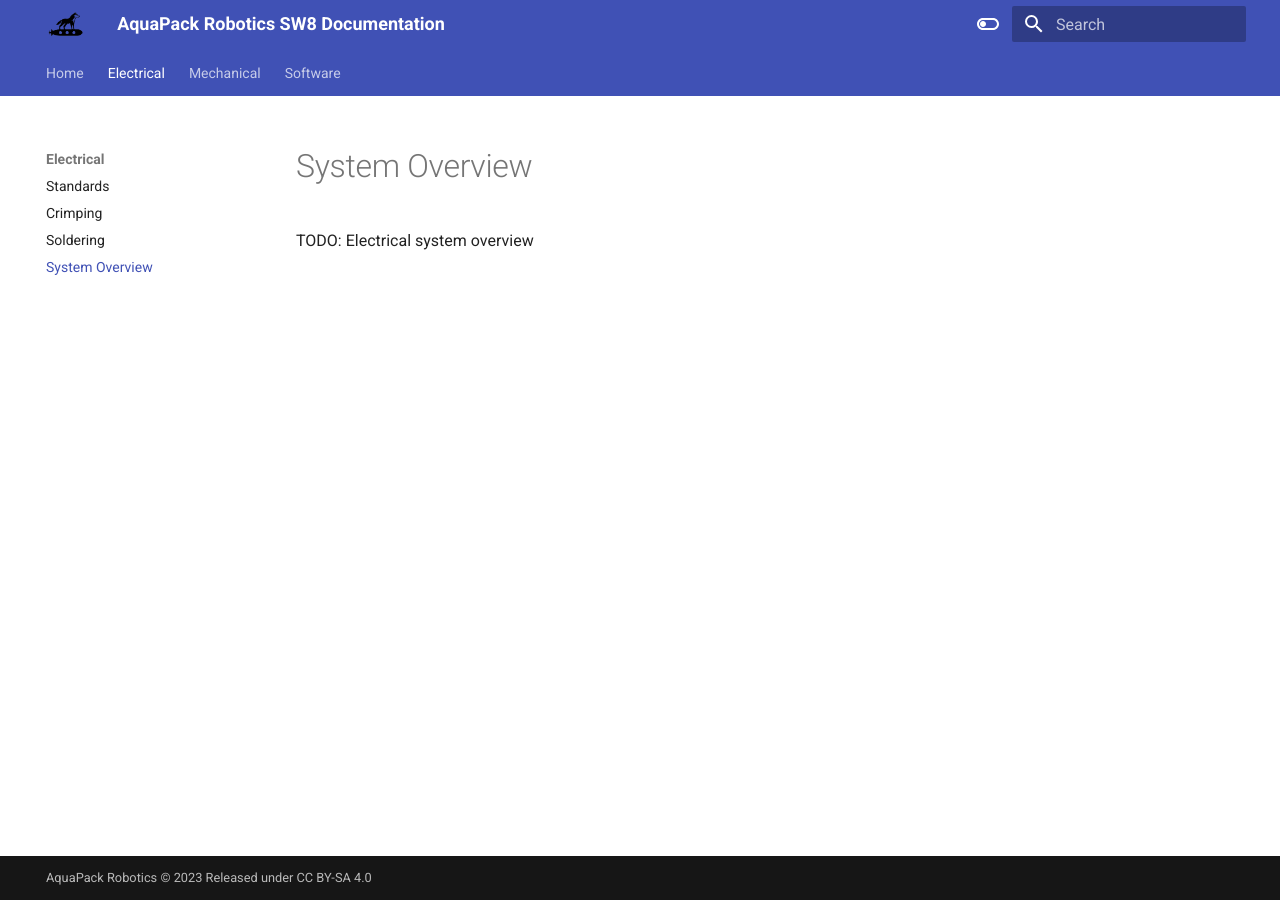
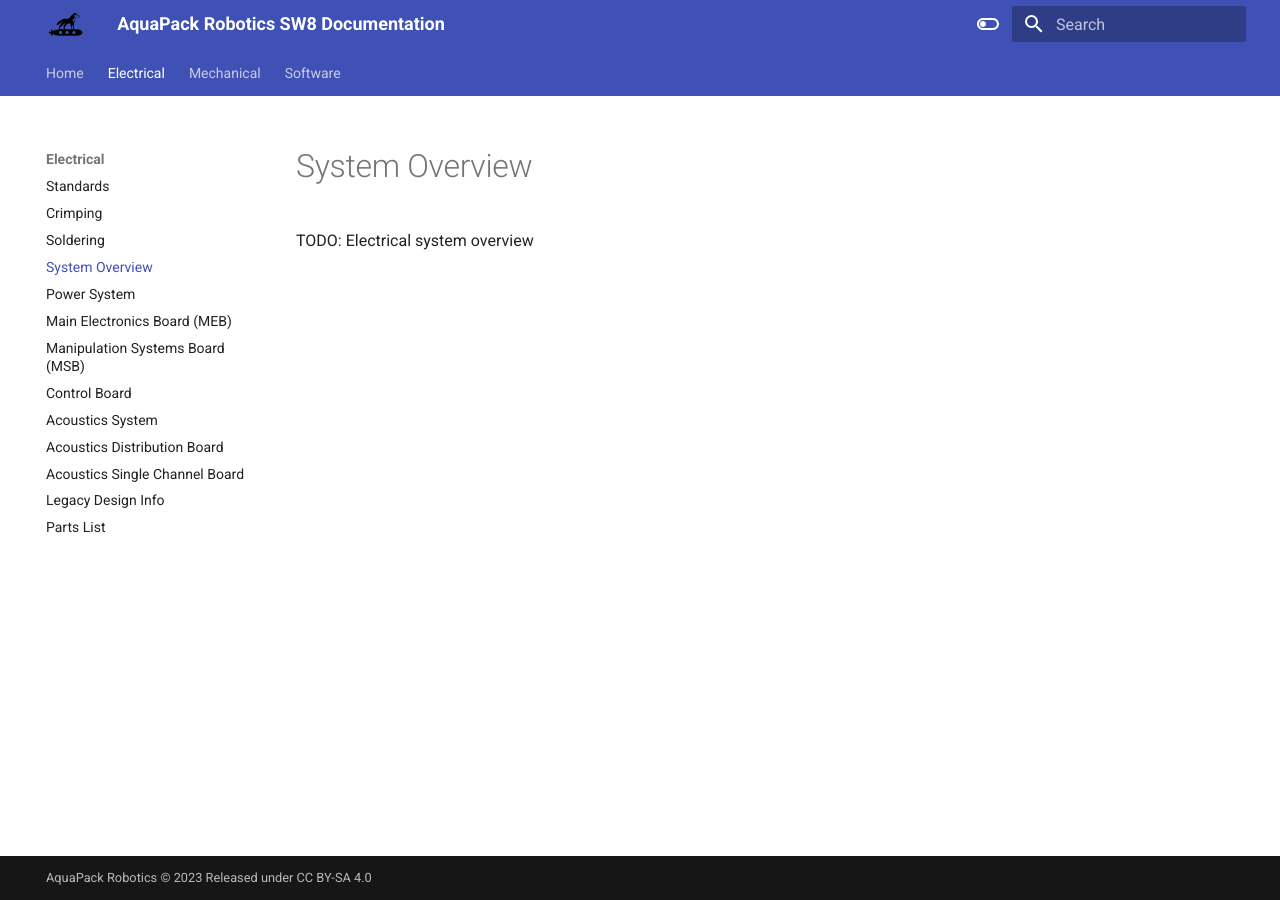
Before and after one commit to ncsurobotics/SW8-Documentation, an MkDocs documentation site: the page built from docs/electrical/overview.md, in a window 1280 px wide. Built offline with MkDocs 1.6.1 and Material for MkDocs 9.7.7, drawn with Linux system fonts in a browser that asks for light colours.

Commit message:
Add control board info

```diff
--- a/mkdocs.yml
+++ b/mkdocs.yml
@@ -28,6 +28,15 @@
     - Crimping: electrical/crimping.md
     - Soldering: electrical/soldering.md
     - System Overview: electrical/overview.md
+    - Power System: electrical/moab_power.md
+    - Main Electronics Board (MEB): electrical/meb.md
+    - Manipulation Systems Board (MSB): electrical/msb.md
+    - Control Board: electrical/controlboard.md
+    - Acoustics System: electrical/acoustics.md
+    - Acoustics Distribution Board: electrical/acoustics_dist.md
+    - Acoustics Single Channel Board: electrical/acoustics_single_chan.md
+    - Legacy Design Info: electrical/legacy.md
+    - Parts List: electrical/parts.md
   - Mechanical:
     - Overview: mechanical/overview.md
   - Software:
```
Also changed, not shown: docs/electrical/acoustics.md (added, +2 -0 lines), docs/electrical/acoustics_dist.md (added, +2 -0 lines), docs/electrical/acoustics_single_chan.md (added, +2 -0 lines), docs/electrical/controlboard.md (added, +17 -0 lines), docs/electrical/legacy.md (added, +27 -0 lines), docs/electrical/meb.md (added, +2 -0 lines), docs/electrical/moab_power.md (added, +2 -0 lines), docs/electrical/msb.md (added, +2 -0 lines), docs/electrical/parts.md (added, +7 -0 lines).
